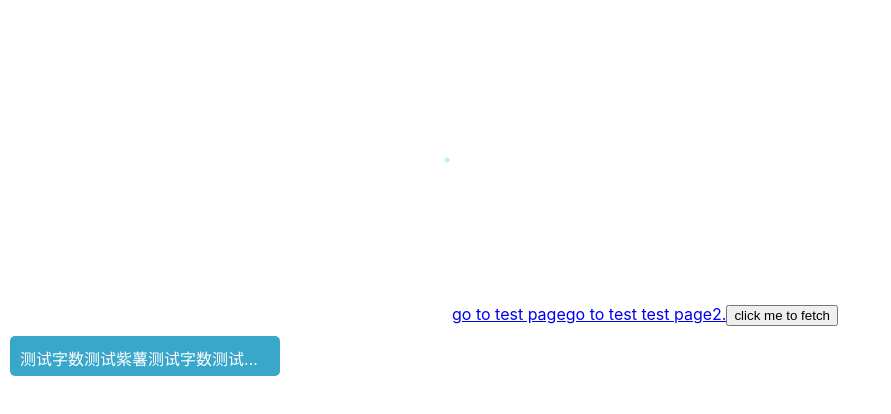
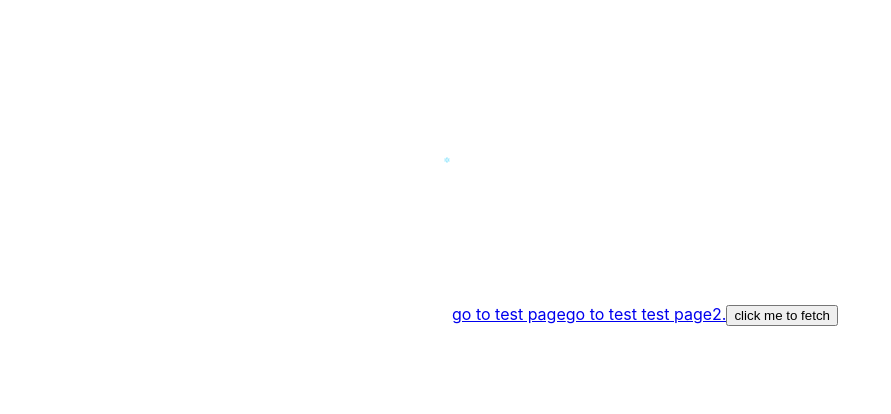
Before and after one commit to zephyr-mo/mini-react-ssr-web, a React (Create React App) app: page / in a window 1280 px wide. Shown: the top 414 px of the page, without its empty margins (0-891 px from the left). Built offline with nearby package versions, Linux system fonts and the light colour scheme.

Commit message:
feat : test

```diff
--- a/src/components/home.jsx
+++ b/src/components/home.jsx
@@ -2,7 +2,7 @@ import React from 'react';
 import axios from 'axios';
 import logo from '../logo.svg';
 import { Link } from 'react-router-dom';
-import Accordion from './Accordion';
+// import Accordion from './Accordion';
 
 const fetch = (host) => {
   axios.get('/api/hello').then(res => {
@@ -18,9 +18,9 @@ const Home = () => {
       <Link to='/test'>go to test page</Link>
       <Link to='/test2'>go to test test  page2.</Link>
       <button onClick={fetch}>click me to fetch</button>
-      <Accordion>
+      {/* <Accordion>
         测试字数测试紫薯测试字数测试紫薯测试字数测试紫薯测试字数测试紫薯测试字数测试紫薯测试字数测试紫薯测试字数测试紫薯测试字数测试紫薯测试字数测试紫薯
-      </Accordion>
+      </Accordion> */}
     </div>
   );
 }
```
